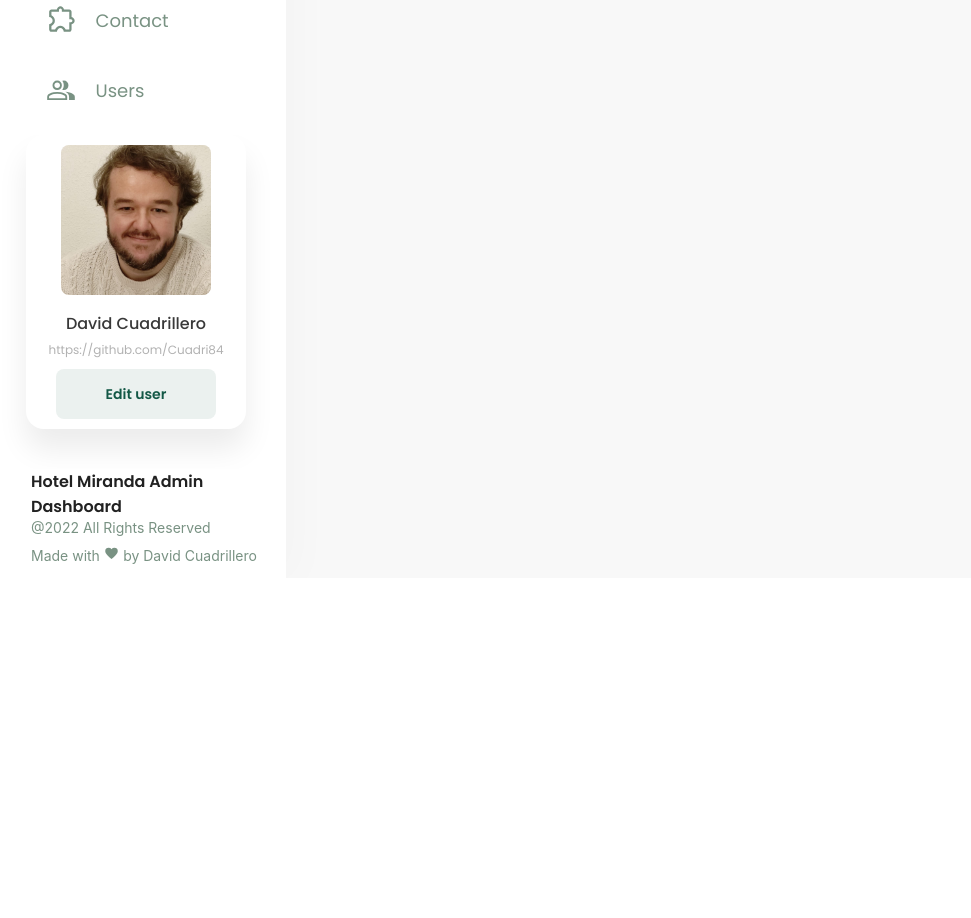
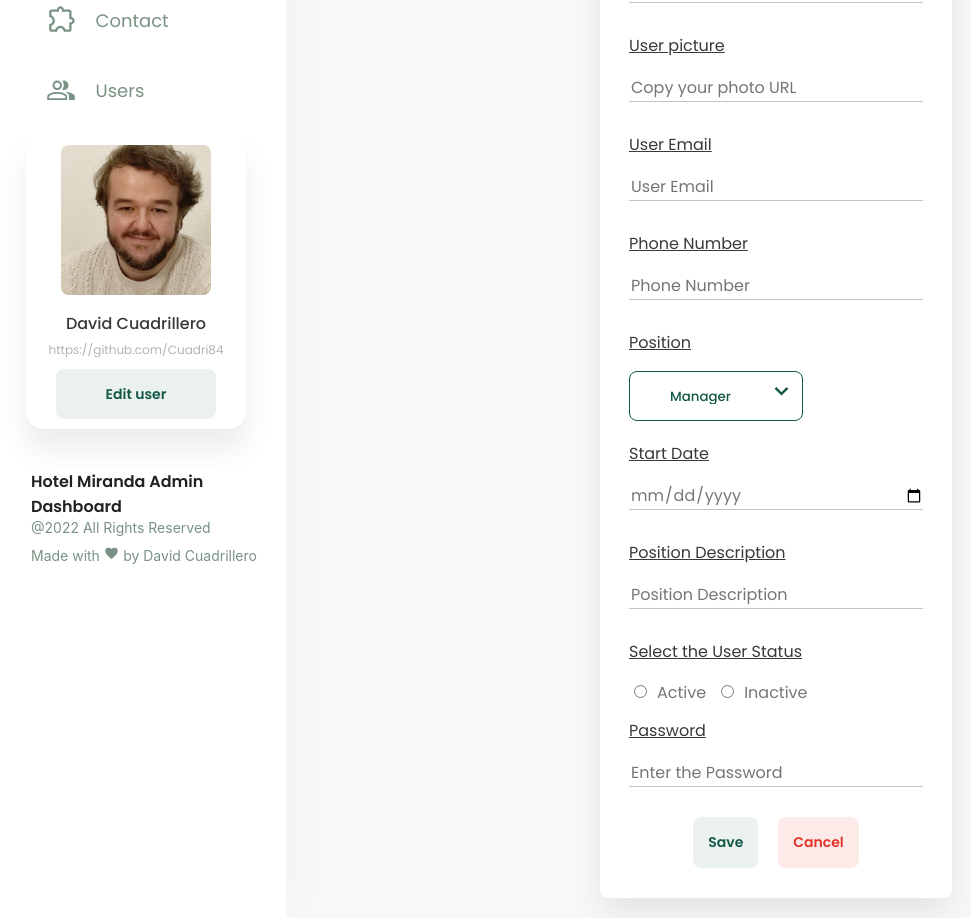
Before and after one commit to Cuadri84/hotel-miranda-dashboard, a React (Create React App) app: page /newUser in a window 1280 px wide. Shown: the part 355-1273 px from the top of the page, without its empty margins (14-985 px from the left). Before the commit the page ends 933 px from the top, so only its background shows below. Built offline with nearby package versions, Linux system fonts and the light colour scheme; sample sign-in values are in the browser's storage.

Commit message:
New User Form done

```diff
--- a/src/App.js
+++ b/src/App.js
@@ -13,6 +13,7 @@ import { SingleUser } from "./pages/users/SingleUser";
 import { SingleRoom } from "./pages/rooms/SingleRoom";
 import { ProtectRoute } from "./components/ProtectedRoute";
 import { NewBooking } from "./pages/bookings/NewBooking";
+import NewUser from "./pages/users/NewUser";
 
 function App() {
   const authReady = window.localStorage.getItem("auth");
@@ -43,6 +44,7 @@ function App() {
               <Route path="contact" element={<Contact />} />
               <Route path="users" element={<Users />} />
               <Route path="users/:userId" element={<SingleUser />} />
+              <Route path="newUser" element={<NewUser />} />
               <Route path="login" element={<Login />} />
             </Route>
           </Routes>
--- /dev/null
+++ b/src/components/users/UserForm.jsx
@@ -0,0 +1,202 @@
+// React
+import React from "react";
+
+// Styled Components
+import {
+  LoginContainer,
+  LoginCard,
+  InputContainer,
+  Input,
+  FormTitle,
+  RadioInput,
+  RadioLabel,
+  RadioDescription,
+  InputSubmit,
+  InputCancel,
+} from "../../pages/login/LoginStyled";
+import { DropdownMenu } from "../../components/styled/DropDownMenu";
+
+// This form gets used from editBooking and newBooking. If used for editing a booking it will be preloaded with the data from the currentUser to edit
+const UserForm = ({
+  currentUser,
+  handleInput,
+  handleSubmit,
+  formTitle,
+  handleCancel,
+}) => {
+  return (
+    <>
+      <LoginContainer>
+        <LoginCard
+          style={{ height: "fit-content", margin: "2rem 0", width: "30%" }}
+        >
+          <FormTitle style={{ textDecoration: "underline" }}>
+            {formTitle}
+          </FormTitle>
+          <form
+            onSubmit={(e) => {
+              e.preventDefault();
+              handleSubmit();
+            }}
+          >
+            <InputContainer>
+              <RadioDescription style={{ textDecoration: "underline" }}>
+                User name
+              </RadioDescription>
+              <Input
+                required
+                type="text"
+                className="input-user"
+                value={currentUser.name}
+                placeholder="User Name"
+                name="name"
+                onChange={handleInput}
+              ></Input>
+            </InputContainer>
+            <InputContainer>
+              <RadioDescription style={{ textDecoration: "underline" }}>
+                User picture
+              </RadioDescription>
+              <Input
+                type="text"
+                className="input-user"
+                value={currentUser.photo}
+                placeholder="Copy your photo URL"
+                name="photo"
+                onChange={handleInput}
+              ></Input>
+            </InputContainer>
+            <InputContainer>
+              <RadioDescription style={{ textDecoration: "underline" }}>
+                User Email
+              </RadioDescription>
+              <Input
+                required
+                type="text"
+                className="input-user"
+                value={currentUser.email}
+                placeholder="User Email"
+                name="email"
+                onChange={handleInput}
+              ></Input>
+            </InputContainer>
+            <InputContainer>
+              <RadioDescription style={{ textDecoration: "underline" }}>
+                Phone Number
+              </RadioDescription>
+              <Input
+                required
+                type="text"
+                className="input-user"
+                value={currentUser.phone}
+                placeholder="Phone Number"
+                name="phone"
+                onChange={handleInput}
+              ></Input>
+            </InputContainer>
+            <InputContainer
+              style={{ width: "fit-content", marginBottom: "2rem" }}
+            >
+              <RadioDescription style={{ textDecoration: "underline" }}>
+                Position
+              </RadioDescription>
+              <DropdownMenu
+                type="white"
+                name="position"
+                options={["Manager", "Reception", "Room Service"]}
+                selected={currentUser.position}
+                handleInput={handleInput}
+              ></DropdownMenu>
+            </InputContainer>
+            <InputContainer>
+              <RadioDescription style={{ textDecoration: "underline" }}>
+                Start Date
+              </RadioDescription>
+              <Input
+                required
+                style={{ color: "#777777" }}
+                type="date"
+                className="input-user"
+                placeholder="dd-mm-yyyy"
+                name="date"
+                value={currentUser.date}
+                onChange={handleInput}
+              ></Input>
+            </InputContainer>
+            <InputContainer>
+              <RadioDescription style={{ textDecoration: "underline" }}>
+                Position Description
+              </RadioDescription>
+              <Input
+                type="text"
+                className="input-user"
+                placeholder="Position Description"
+                name="description"
+                value={currentUser.description}
+                onChange={handleInput}
+              ></Input>
+            </InputContainer>
+            <InputContainer>
+              <RadioDescription style={{ textDecoration: "underline" }}>
+                Select the User Status
+              </RadioDescription>
+              <RadioInput
+                required
+                type="radio"
+                id="ACTIVE"
+                value="ACTIVE"
+                name="state"
+                onClick={handleInput}
+                defaultChecked={currentUser.state === "ACTIVE"}
+              />
+              <RadioLabel htmlFor="ACTIVE">Active</RadioLabel>
+              <RadioInput
+                required
+                type="radio"
+                id="INACTIVE"
+                value="INACTIVE"
+                name="state"
+                onClick={handleInput}
+                defaultChecked={currentUser.state === "INACTIVE"}
+              />
+              <RadioLabel htmlFor="INACTIVE">Inactive</RadioLabel>
+            </InputContainer>
+            <InputContainer>
+              <RadioDescription style={{ textDecoration: "underline" }}>
+                Password
+              </RadioDescription>
+              <Input
+                type="text"
+                className="input-user"
+                value={currentUser.pass}
+                placeholder="Enter the Password"
+                name="pass"
+                onChange={handleInput}
+              ></Input>
+            </InputContainer>
+            <div
+              style={{
+                display: "flex",
+                justifyContent: "center",
+                width: "30%",
+                margin: "auto",
+                gap: "2rem",
+              }}
+            >
+              <InputSubmit type="submit" value={"Save"} />
+              <InputCancel
+                onClick={(e) => {
+                  handleCancel(e);
+                }}
+              >
+                Cancel
+              </InputCancel>
+            </div>
+          </form>
+        </LoginCard>
+      </LoginContainer>
+    </>
+  );
+};
+
+export default UserForm;
--- /dev/null
+++ b/src/pages/users/NewUser.jsx
@@ -0,0 +1,55 @@
+// React
+import React, { useState } from "react";
+import { useNavigate } from "react-router";
+
+// Components
+import UserForm from "../../components/users/UserForm";
+
+const NewUser = () => {
+  const navigate = useNavigate();
+
+  const formTitle = "Please fill the form to create a new user";
+  const [currentUser, setCurrentUser] = useState({
+    id: Math.floor(Math.random() * 100000),
+    photo: "",
+    name: "",
+    position: "",
+    email: "",
+    phone: "",
+    date: "",
+    description: "",
+    state: "",
+    pass: "",
+  });
+
+  const handleInput = (event) => {
+    const { name, value } = event.target;
+    let valToUpdate;
+    if (name === "position") {
+      valToUpdate = value;
+    } else {
+      valToUpdate = value;
+    }
+    setCurrentUser((prevState) => ({ ...prevState, [name]: valToUpdate }));
+  };
+
+  const handleCancel = (e) => {
+    e.preventDefault();
+    navigate("/users");
+  };
+
+  const handleSubmit = () => {
+    navigate("/users");
+  };
+  return (
+    <UserForm
+      formTitle={formTitle}
+      currentUser={currentUser}
+      handleInput={handleInput}
+      handleSubmit={handleSubmit}
+      handleCancel={handleCancel}
+    />
+  );
+};
+
+export default NewUser;
```
